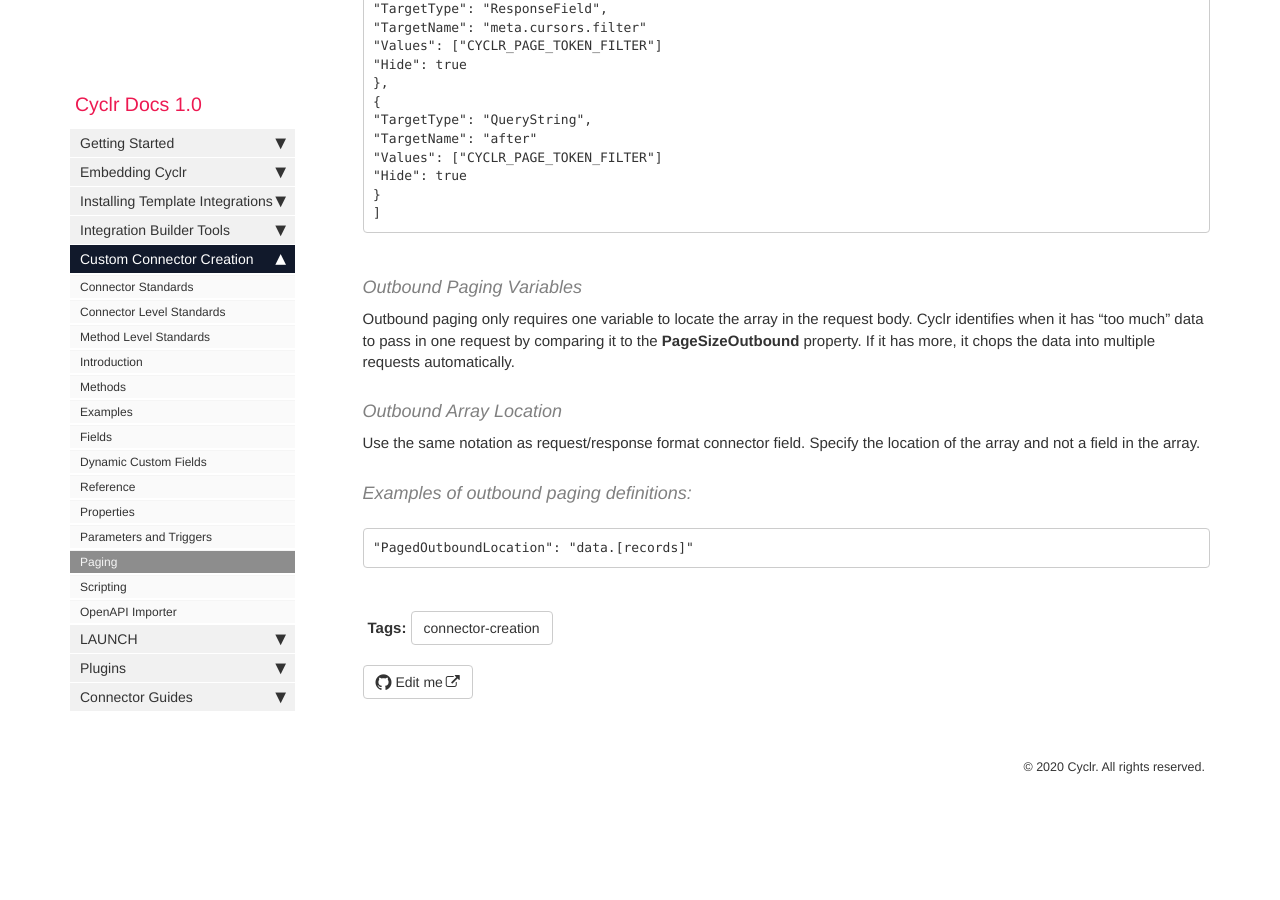
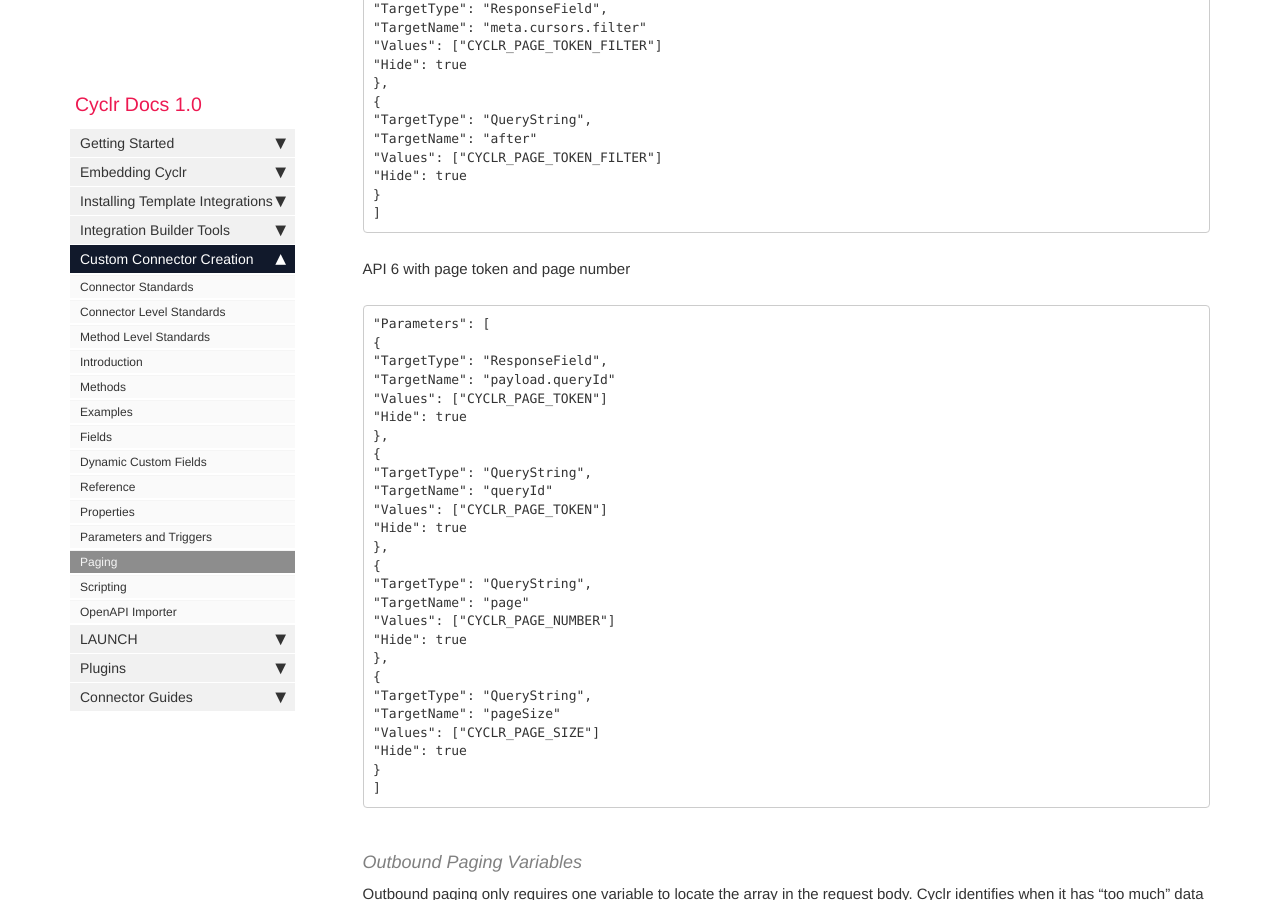
Before and after one commit to sneakysneak/docs, a Jekyll site: the page built from pages/custom-connectors/paging.md, in a window 1280 px wide and 900 px high, scrolled down 4392 px. Built offline with Jekyll 4.4.1, drawn with Linux system fonts in a browser that asks for light colours; nearby versions of some CDN libraries; comment, search, counter and statistics services are not loaded; before the commit the page ends 5229 px from its top, so only the background shows below that.

Commit message:
Update paging.md (#56)
Add example for using page number in conjunction with page token(s).

```diff
--- a/pages/custom-connectors/paging.md
+++ b/pages/custom-connectors/paging.md
@@ -197,6 +197,37 @@ API 5 with multiple page tokens
     ]
 {% endraw %}
 
+API 6 with page token and page number
+
+{% raw %}
+    "Parameters": [
+    {
+    "TargetType": "ResponseField",
+    "TargetName": "payload.queryId"
+    "Values": ["CYCLR_PAGE_TOKEN"]
+    "Hide": true
+    },
+    {
+    "TargetType": "QueryString",
+    "TargetName": "queryId"
+    "Values": ["CYCLR_PAGE_TOKEN"]
+    "Hide": true
+    },
+    {
+    "TargetType": "QueryString",
+    "TargetName": "page"
+    "Values": ["CYCLR_PAGE_NUMBER"]
+    "Hide": true
+    },
+    {
+    "TargetType": "QueryString",
+    "TargetName": "pageSize"
+    "Values": ["CYCLR_PAGE_SIZE"]
+    "Hide": true
+    }
+    ]
+{% endraw %}
+
 #### Outbound Paging Variables
 
 Outbound paging only requires one variable to locate the array in the request body. Cyclr identifies when it has “too much” data to pass in one request by comparing it to the **PageSizeOutbound** property. If it has more, it chops the data into multiple requests automatically.
```
